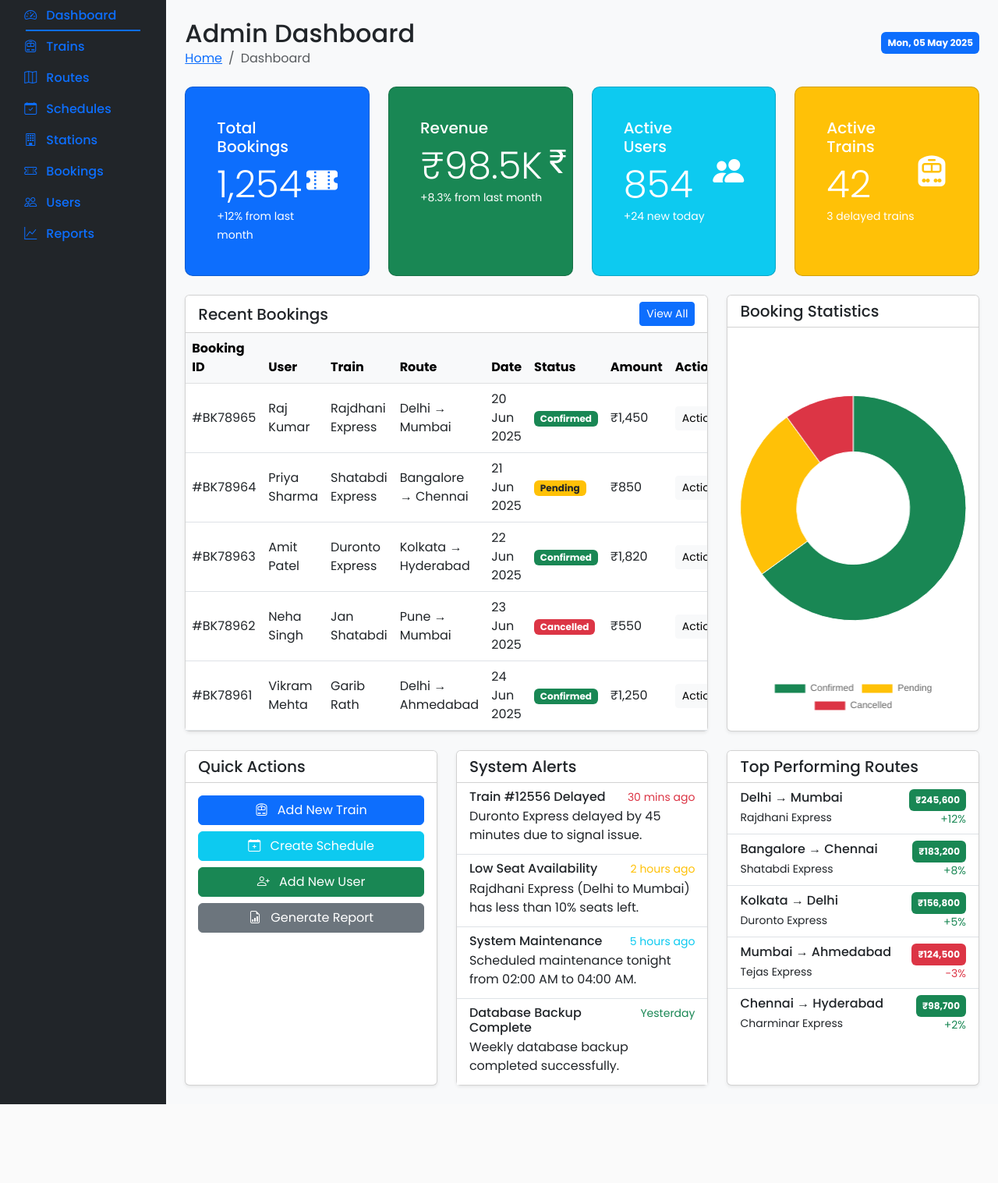
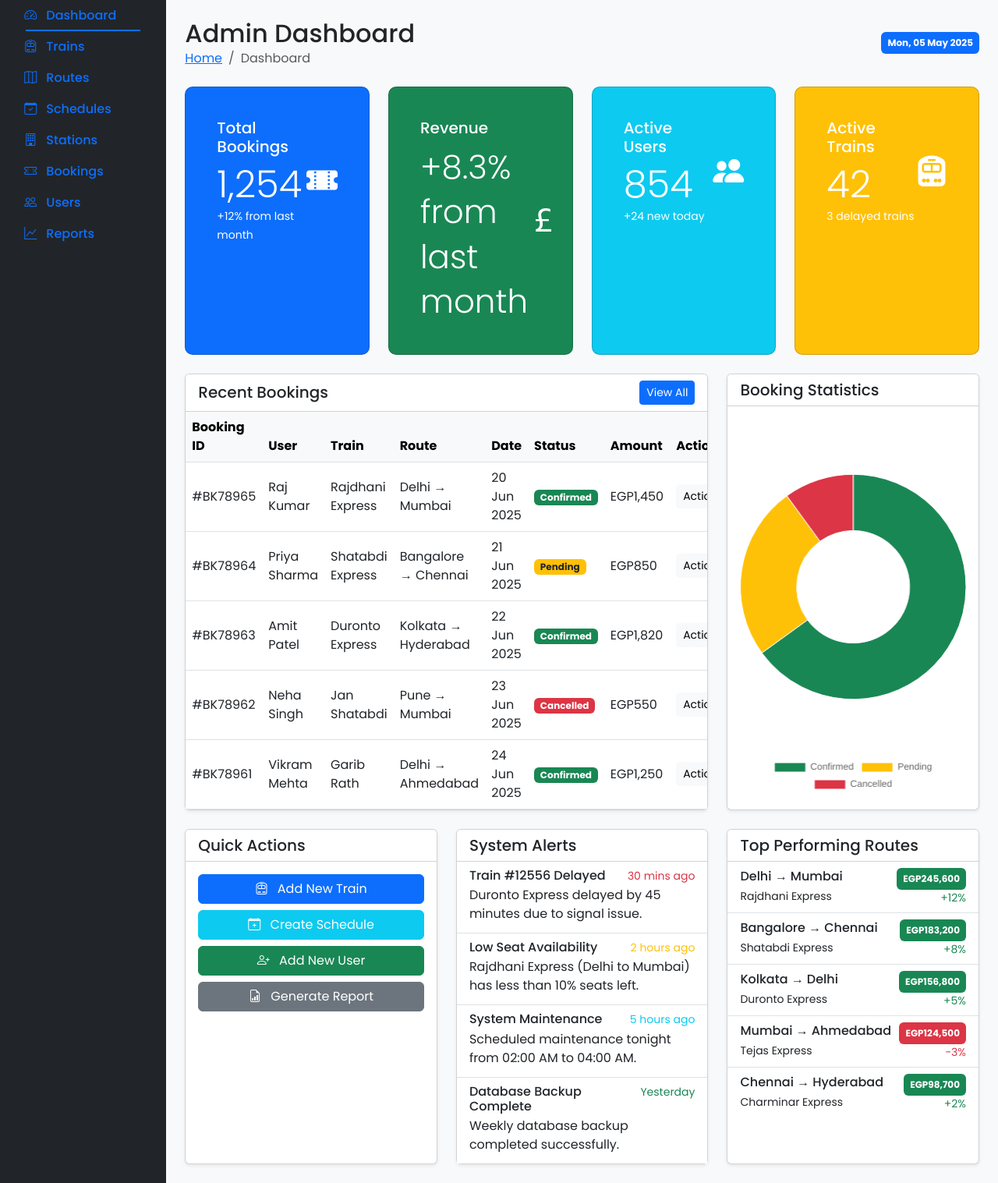
Before and after one commit to Ahmedye21/railway_sys, a PHP site: page /views/admin_dashboard.php in a window 1280 px wide. Shown: the part 85-1602 px from the top of the page at 78% size. Before the commit the page ends 1501 px from the top, so only its background shows below. Run offline with PHP 8.4, Linux system fonts and the light colour scheme; the visitor is signed in with stand-in values (Sample User, id 1); some libraries are stand-ins or nearby versions.

Commit message:
Update currency symbols from INR to EGP across admin, user, and search result views

```diff
--- a/views/admin_dashboard.php
+++ b/views/admin_dashboard.php
@@ -105,10 +105,10 @@ require_once BACKEND_PATH . 'admin_dashboard.php';
                                 <div class="d-flex align-items-center">
                                     <div class="flex-grow-1">
                                         <h3 class="fs-5">Revenue</h3>
-                                        <h2 class="display-5 mb-0">₹98.5K</h2>
+                                        <h2 class="display-5 mb-0"EGP98.5K</h2>
                                         <small>+8.3% from last month</small>
                                     </div>
-                                    <i class="bi bi-currency-rupee fs-1 ms-auto"></i>
+                                    <i class="bi bi-currency-pound fs-1 ms-auto"></i>
                                 </div>
                             </div>
                         </div>
@@ -174,7 +174,7 @@ require_once BACKEND_PATH . 'admin_dashboard.php';
                                                 <td>Delhi → Mumbai</td>
                                                 <td>20 Jun 2025</td>
                                                 <td><span class="badge bg-success">Confirmed</span></td>
-                                                <td>₹1,450</td>
+                                                <td>EGP1,450</td>
                                                 <td>
                                                     <div class="dropdown">
                                                         <button class="btn btn-sm btn-light dropdown-toggle" type="button" id="dropdownAction1" data-bs-toggle="dropdown" aria-expanded="false">
@@ -195,7 +195,7 @@ require_once BACKEND_PATH . 'admin_dashboard.php';
                                                 <td>Bangalore → Chennai</td>
                                                 <td>21 Jun 2025</td>
                                                 <td><span class="badge bg-warning text-dark">Pending</span></td>
-                                                <td>₹850</td>
+                                                <td>EGP850</td>
                                                 <td>
                                                     <div class="dropdown">
                                                         <button class="btn btn-sm btn-light dropdown-toggle" type="button" id="dropdownAction2" data-bs-toggle="dropdown" aria-expanded="false">
@@ -216,7 +216,7 @@ require_once BACKEND_PATH . 'admin_dashboard.php';
                                                 <td>Kolkata → Hyderabad</td>
                                                 <td>22 Jun 2025</td>
                                                 <td><span class="badge bg-success">Confirmed</span></td>
-                                                <td>₹1,820</td>
+                                                <td>EGP1,820</td>
                                                 <td>
                                                     <div class="dropdown">
                                                         <button class="btn btn-sm btn-light dropdown-toggle" type="button" id="dropdownAction3" data-bs-toggle="dropdown" aria-expanded="false">
@@ -237,7 +237,7 @@ require_once BACKEND_PATH . 'admin_dashboard.php';
                                                 <td>Pune → Mumbai</td>
                                                 <td>23 Jun 2025</td>
                                                 <td><span class="badge bg-danger">Cancelled</span></td>
-                                                <td>₹550</td>
+                                                <td>EGP550</td>
                                                 <td>
                                                     <div class="dropdown">
                                                         <button class="btn btn-sm btn-light dropdown-toggle" type="button" id="dropdownAction4" data-bs-toggle="dropdown" aria-expanded="false">
@@ -258,7 +258,7 @@ require_once BACKEND_PATH . 'admin_dashboard.php';
                                                 <td>Delhi → Ahmedabad</td>
                                                 <td>24 Jun 2025</td>
                                                 <td><span class="badge bg-success">Confirmed</span></td>
-                                                <td>₹1,250</td>
+                                                <td>EGP1,250</td>
                                                 <td>
                                                     <div class="dropdown">
                                                         <button class="btn btn-sm btn-light dropdown-toggle" type="button" id="dropdownAction5" data-bs-toggle="dropdown" aria-expanded="false">
@@ -371,7 +371,7 @@ require_once BACKEND_PATH . 'admin_dashboard.php';
                                                 <small>Rajdhani Express</small>
                                             </div>
                                             <div class="text-end">
-                                                <span class="badge bg-success p-2">₹245,600</span>
+                                                <span class="badge bg-success p-2">EGP245,600</span>
                                                 <div class="small text-success">+12%</div>
                                             </div>
                                         </div>
@@ -383,7 +383,7 @@ require_once BACKEND_PATH . 'admin_dashboard.php';
                                                 <small>Shatabdi Express</small>
                                             </div>
                                             <div class="text-end">
-                                                <span class="badge bg-success p-2">₹183,200</span>
+                                                <span class="badge bg-success p-2">EGP183,200</span>
                                                 <div class="small text-success">+8%</div>
                                             </div>
                                         </div>
@@ -395,7 +395,7 @@ require_once BACKEND_PATH . 'admin_dashboard.php';
                                                 <small>Duronto Express</small>
                                             </div>
                                             <div class="text-end">
-                                                <span class="badge bg-success p-2">₹156,800</span>
+                                                <span class="badge bg-success p-2">EGP156,800</span>
                                                 <div class="small text-success">+5%</div>
                                             </div>
                                         </div>
@@ -407,7 +407,7 @@ require_once BACKEND_PATH . 'admin_dashboard.php';
                                                 <small>Tejas Express</small>
                                             </div>
                                             <div class="text-end">
-                                                <span class="badge bg-danger p-2">₹124,500</span>
+                                                <span class="badge bg-danger p-2">EGP124,500</span>
                                                 <div class="small text-danger">-3%</div>
                                             </div>
                                         </div>
@@ -419,7 +419,7 @@ require_once BACKEND_PATH . 'admin_dashboard.php';
                                                 <small>Charminar Express</small>
                                             </div>
                                             <div class="text-end">
-                                                <span class="badge bg-success p-2">₹98,700</span>
+                                                <span class="badge bg-success p-2">EGP98,700</span>
                                                 <div class="small text-success">+2%</div>
                                             </div>
                                         </div>
--- a/views/partials/navbar.php
+++ b/views/partials/navbar.php
@@ -47,7 +47,7 @@ require_once '../paths.php';
                                         <div class="user-avatar">' . $firstLetter . '</div>
                                         <div class="user-info">
                                             <span class="user-name">' . $_SESSION['name'] . '</span>
-                                            <span class="user-balance">₹' . number_format($_SESSION['balance'], 2) . '</span>
+                                            <span class="user-balance">EGP' . number_format($_SESSION['balance'], 2) . '</span>
                                         </div>
                                     </div>
                                     <ul class="dropdown-menu dropdown-menu-end" aria-labelledby="userDropdown">
--- a/views/search_results.php
+++ b/views/search_results.php
@@ -161,10 +161,10 @@ require_once BACKEND_PATH . 'search_results.php';
                                                     <div class="mb-3">
                                                         <?php if ($travelClass === 'first'): ?>
                                                             <div class="text-muted small">First Class</div>
-                                                            <div class="fs-3 fw-bold text-primary">₹<?php echo number_format($train['first_class_price'], 2); ?></div>
+                                                            <div class="fs-3 fw-bold text-primary">EGP<?php echo number_format($train['first_class_price'], 2); ?></div>
                                                         <?php else: ?>
                                                             <div class="text-muted small">Second Class</div>
-                                                            <div class="fs-3 fw-bold text-primary">₹<?php echo number_format($train['second_class_price'], 2); ?></div>
+                                                            <div class="fs-3 fw-bold text-primary">EGP<?php echo number_format($train['second_class_price'], 2); ?></div>
                                                         <?php endif; ?>
                                                         <div class="text-muted small">per person</div>
                                                     </div>
--- a/views/user_dashboard.php
+++ b/views/user_dashboard.php
@@ -88,7 +88,7 @@ require_once BACKEND_PATH . 'user_dashboard.php';
                             <div class="mt-3 d-flex justify-content-center">
                                 <span class="badge bg-success p-2">
                                     <i class="bi bi-wallet2 me-1"></i>
-                                    Balance: ₹<?php echo number_format($_SESSION['balance'], 2); ?>
+                                    Balance: EGP<?php echo number_format($_SESSION['balance'], 2); ?>
                                 </span>
                             </div>
                         </div>
@@ -148,7 +148,7 @@ require_once BACKEND_PATH . 'user_dashboard.php';
                         <div class="dashboard-stat bg-success bg-opacity-10 h-100">
                             <h3 class="fs-5 text-success">Wallet Balance</h3>
                             <div class="d-flex align-items-center">
-                                <h2 class="display-4 mb-0 me-2">₹<?php echo number_format($_SESSION['balance'], 0); ?></h2>
+                                <h2 class="display-4 mb-0 me-2">EGP<?php echo number_format($_SESSION['balance'], 0); ?></h2>
                                 <i class="bi bi-wallet2 fs-1 text-success ms-auto"></i>
                             </div>
                             <small><a href="wallet.php" class="text-success">Add funds</a></small>
@@ -252,7 +252,7 @@ require_once BACKEND_PATH . 'user_dashboard.php';
                                     <div class="d-flex align-items-center">
                                         <div class="flex-grow-1">
                                             <h6 class="mb-0">Added Money to Wallet</h6>
-                                            <small class="text-muted">Added ₹2,000 to your wallet</small>
+                                            <small class="text-muted">Added EGP2,000 to your wallet</small>
                                         </div>
                                         <small class="text-nowrap">Yesterday</small>
                                     </div>
```
